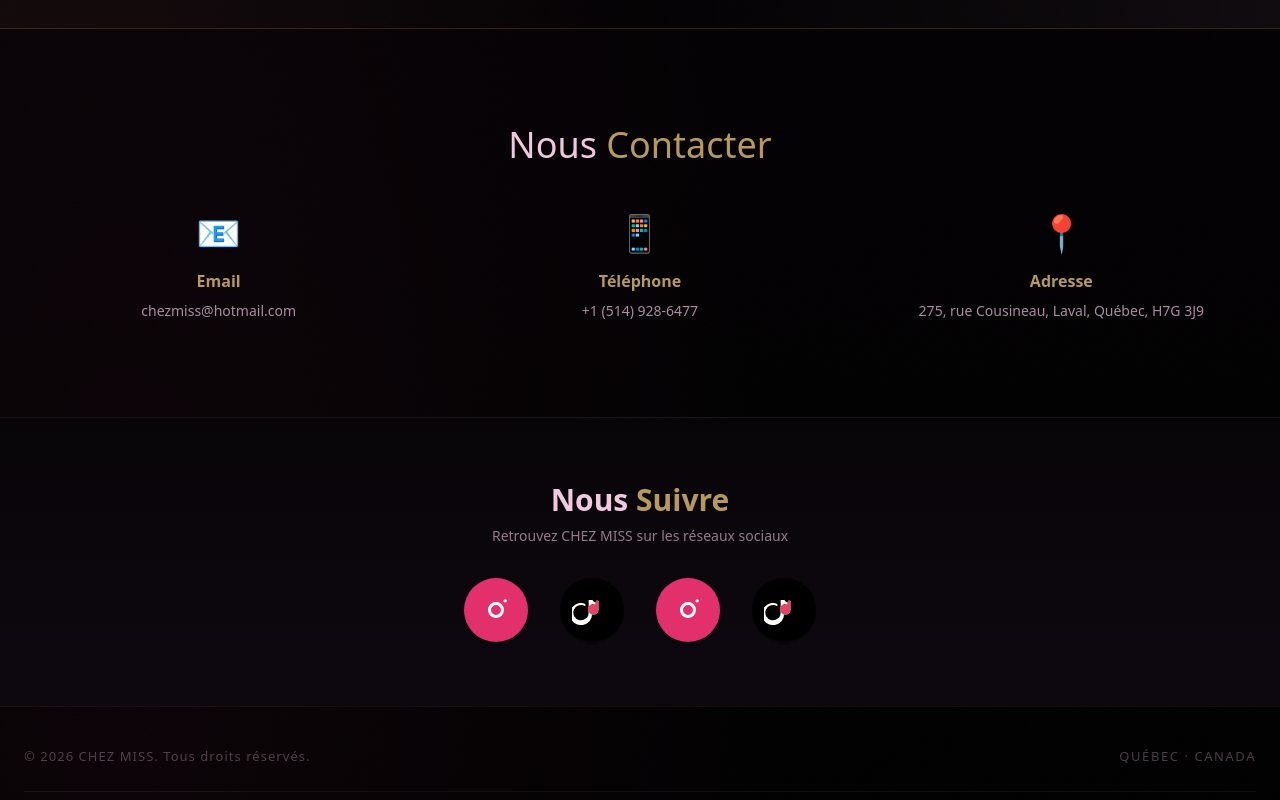
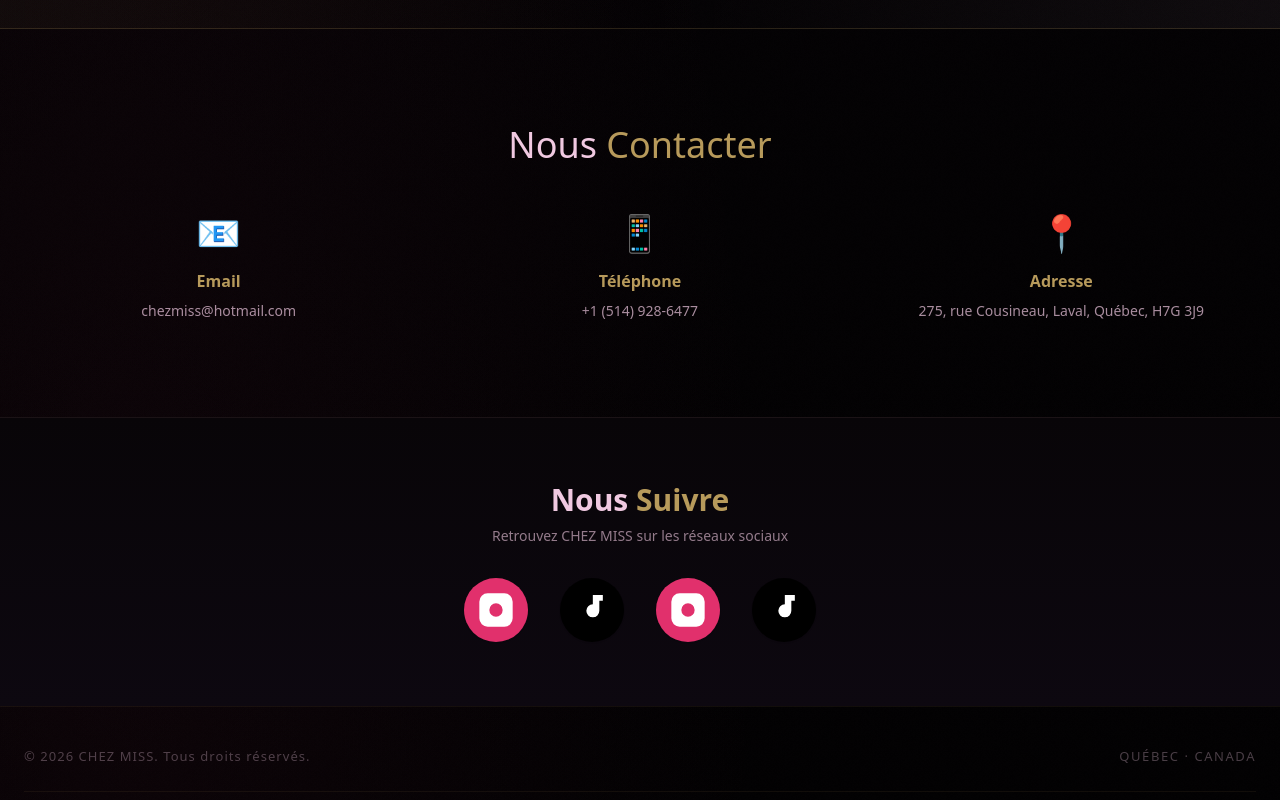
Before and after one commit to kentleyk-ui/chezmiss, a Next.js app: page / in a window 1280 px wide. Shown: the part 1670-2470 px from the top of the page. Built offline with nearby package versions, Linux system fonts and the light colour scheme.

Commit message:
chore(social): remplacer icônes par logos officiels monochromes

```diff
--- a/components/SocialLinksElite.tsx
+++ b/components/SocialLinksElite.tsx
@@ -14,9 +14,7 @@ interface SocialLink {
 const SocialIcons = {
   instagram: (
     <svg viewBox="0 0 24 24" className="w-full h-full" xmlns="http://www.w3.org/2000/svg" aria-hidden>
-      <rect width="24" height="24" rx="6" fill="#E1306C" />
-      <path d="M12 7.2a4.8 4.8 0 1 0 0 9.6 4.8 4.8 0 0 0 0-9.6zm0 7.8a3 3 0 1 1 0-6 3 3 0 0 1 0 6z" fill="#fff" />
-      <circle cx="17.5" cy="6.5" r="1" fill="#fff" />
+      <path fill="currentColor" d="M7 2h10a5 5 0 0 1 5 5v10a5 5 0 0 1-5 5H7a5 5 0 0 1-5-5V7a5 5 0 0 1 5-5zm5 6a4 4 0 1 0 0 8 4 4 0 0 0 0-8zm5.5-3a1 1 0 1 1 0 2 1 1 0 0 1 0-2z" />
     </svg>
   ),
   facebook: (
@@ -26,10 +24,7 @@ const SocialIcons = {
   ),
   tiktok: (
     <svg viewBox="0 0 24 24" className="w-full h-full" xmlns="http://www.w3.org/2000/svg" aria-hidden>
-      <rect width="24" height="24" rx="6" fill="#000" />
-      <path d="M14.5 7.5c-1.2 0-2.2-.9-2.2-2V6H10v7.6a4.6 4.6 0 1 1-2-3.8V8.4a6.6 6.6 0 1 0 4 5.9V8.4c.6.5 1.4.8 2.2.8V7.5z" fill="#fff" />
-      <path d="M16 6.5v5.2a3.2 3.2 0 1 1-3.2-3.2V8.8c.5 0 1-.1 1.5-.2V6.5h.7c.4 0 .8.1 1.2.2z" fill="#25F4EE" opacity="0.95" />
-      <path d="M16 6.5v5.2a3.2 3.2 0 1 1-3.2-3.2V8.8c.5 0 1-.1 1.5-.2V6.5h.7c.4 0 .8.1 1.2.2z" fill="#FE2C55" opacity="0.9" transform="translate(0,-0.2)" />
+      <path fill="currentColor" d="M12.5 3v5.6a3.9 3.9 0 1 0 3.9 3.9V6.4h2.1V3h-6z" />
     </svg>
   ),
   linkedin: (
```
